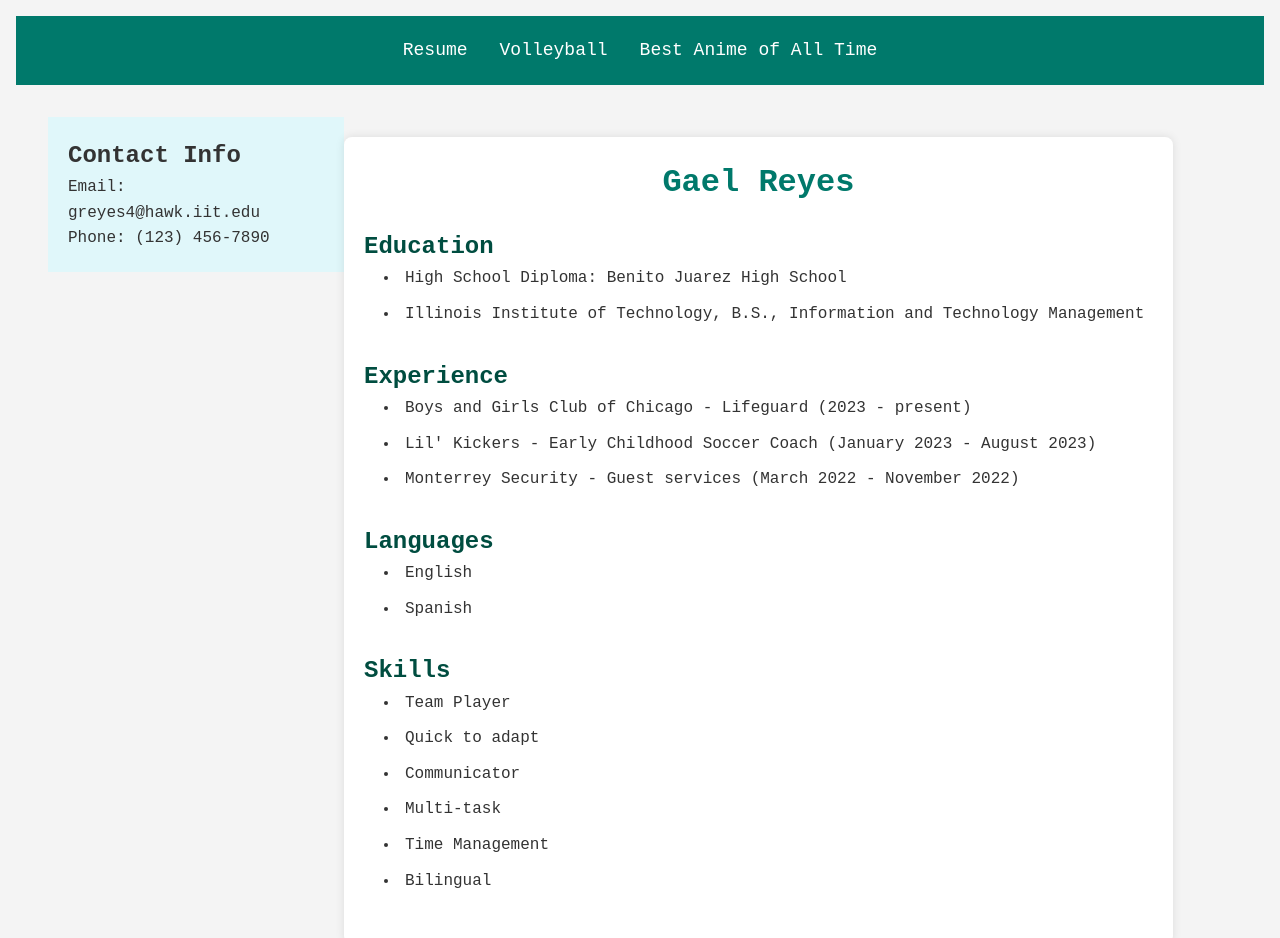
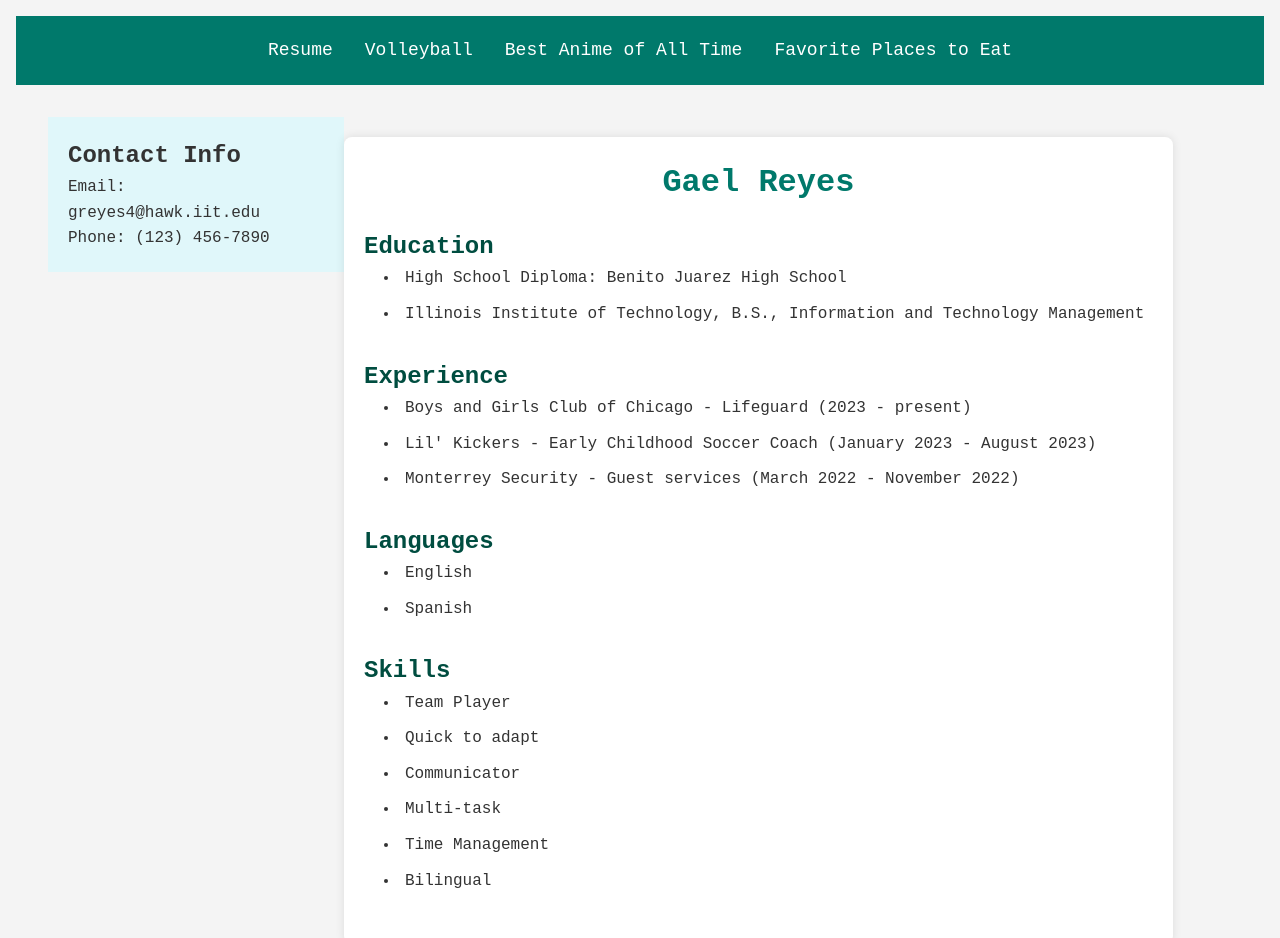
Before and after one commit to greyes-4/webdev_proj3, a plain HTML site: page index.html in a window 1280 px wide. Drawn offline with Linux system fonts and the light colour scheme.

Commit message:
Update index.html

```diff
--- a/index.html
+++ b/index.html
@@ -12,6 +12,8 @@
         <li><a href="index.html">Resume</a></li>
         <li><a href="sports.html">Volleyball</a></li>
         <li><a href="anime.html">Best Anime of All Time</a></li>
+		<li><a href="maps.html">Favorite Places to Eat</a></li>
+
       </ul>
     </header>
 
```
